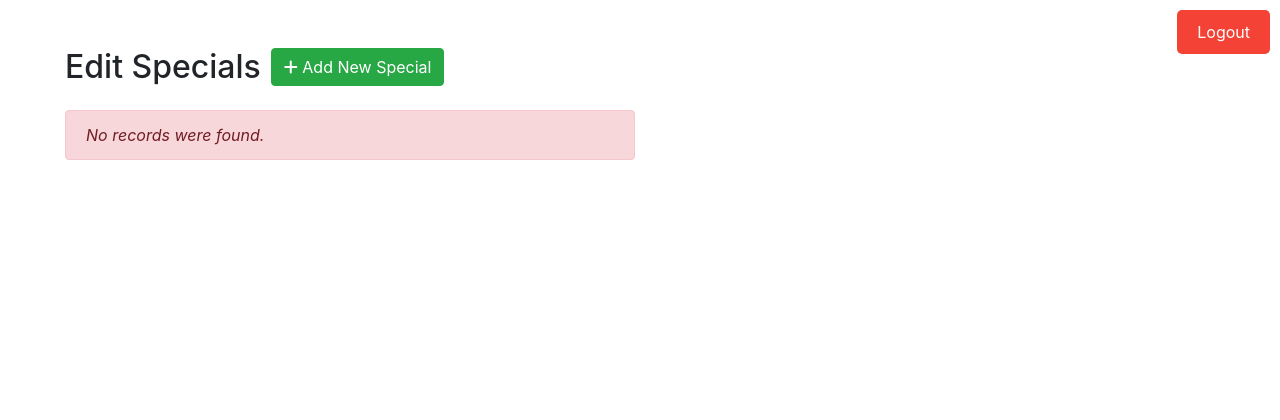
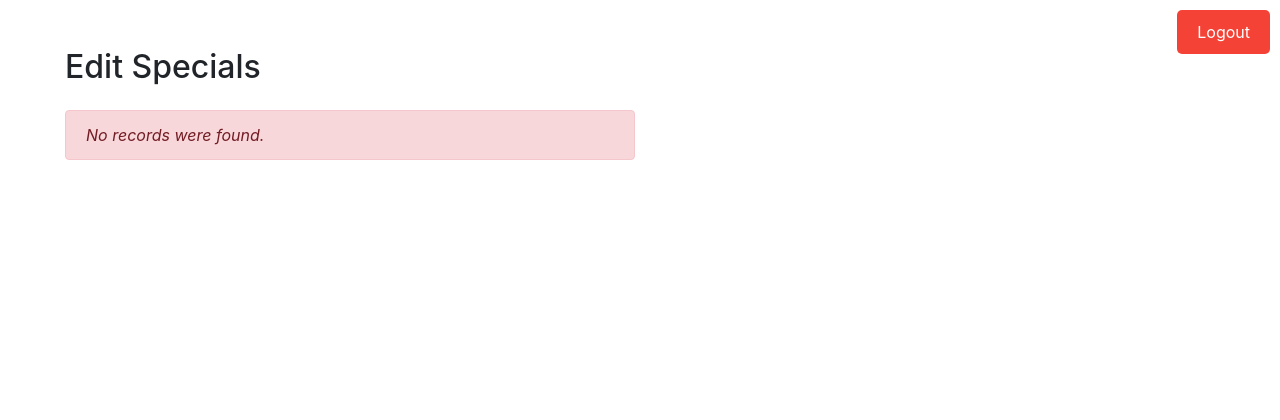
Before and after one commit to DavidMajomi/Beer-co, a PHP site: page /specials_crud_create.php in a window 1280 px wide. Shown: the top 420 px of the page. Run offline with PHP 8.4, Linux system fonts and the light colour scheme; data that the repository does not hold is empty.

Commit message:
Remove redundant edit specials btn

```diff
--- a/specials_crud_create.php
+++ b/specials_crud_create.php
@@ -81,9 +81,6 @@ if (isset($_POST['logout'])) {
                 <div class="col-md-12">
                     <div class="mt-5 mb-3 clearfix">
                         <h2 class="pull-left">Edit Specials</h2>
-                        <a href="specials_crud_create.php" class="btn btn-success" style="margin-left: 10px;">
-                            <i class="fa fa-plus"></i> Add New Special
-                        </a>
                     </div>
                     <?php
                     // Include config file
```
